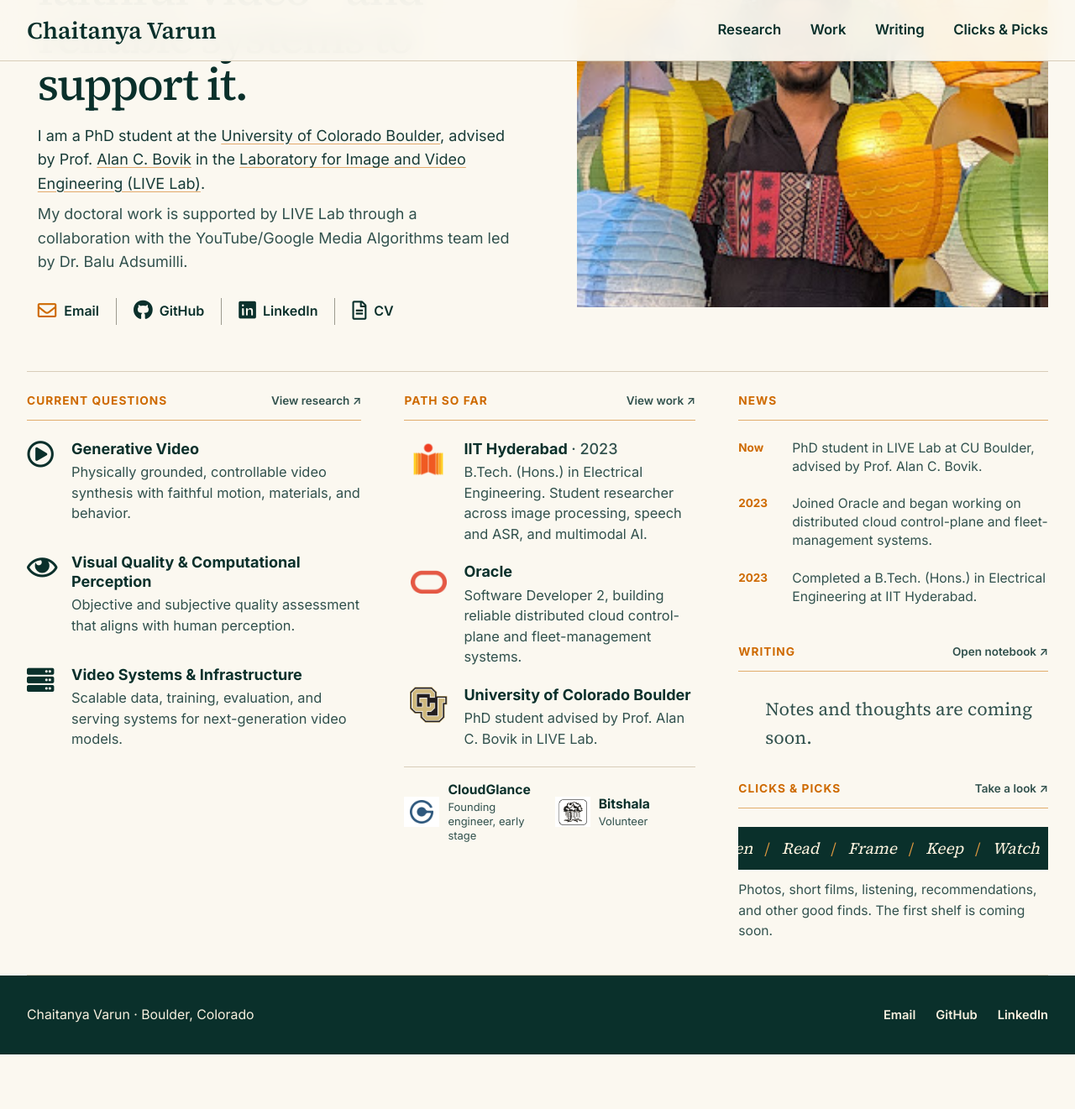
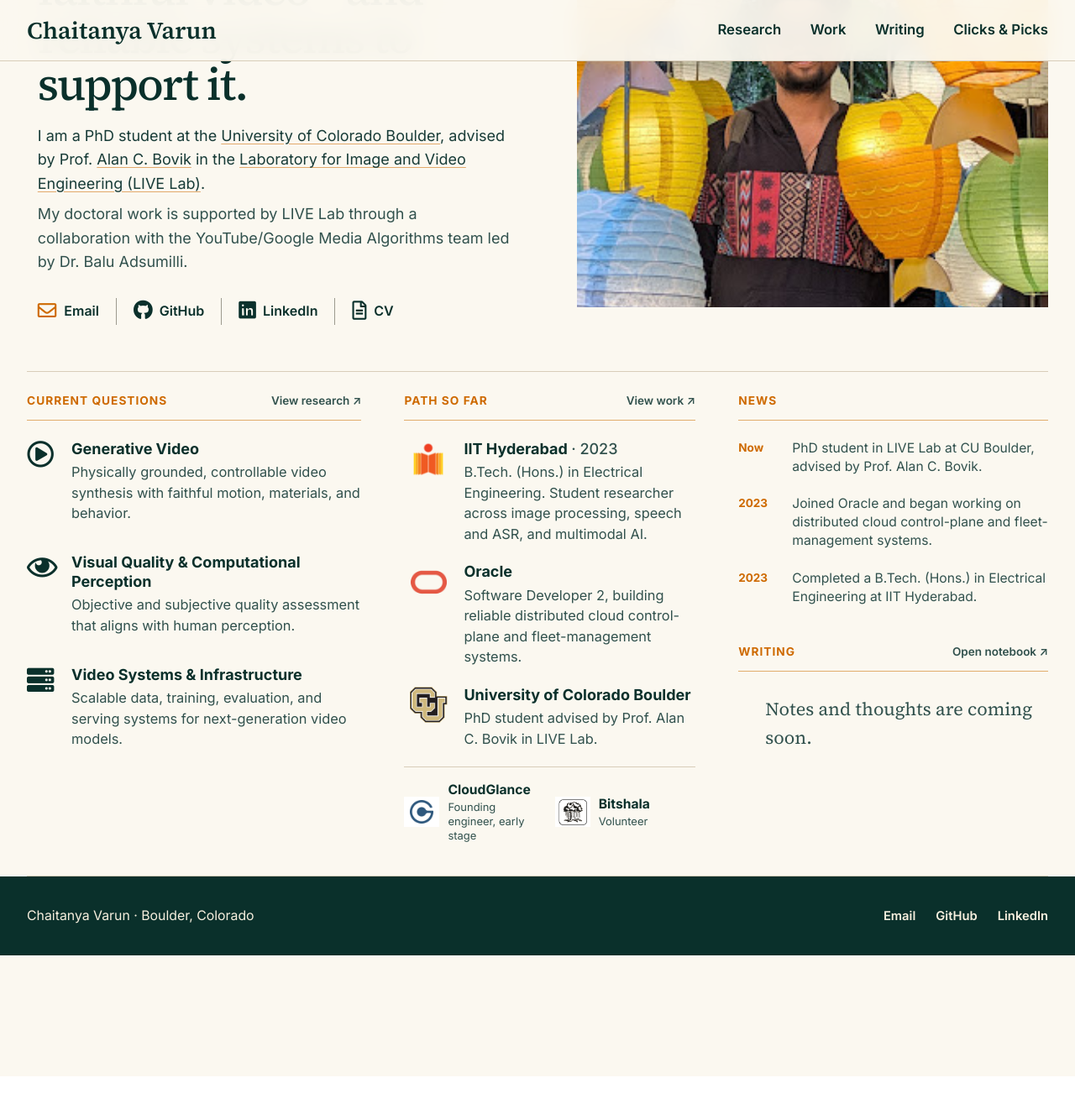
Before and after one commit to Chaitanya-Varun/Chaitanya-Varun.github.io, a Jekyll site: the page built from _pages/about.md, in a window 1280 px wide and 1400 px high, scrolled down 275 px. Shown: the top 1321 px of the window at 84% size. Built offline with Jekyll 4.4.1, drawn with Linux system fonts in a browser that asks for light colours; after the commit the page ends 1557 px from its top, so only the background shows below that.

Commit message:
Remove Clicks and Picks homepage preview

```diff
--- a/_layouts/home.html
+++ b/_layouts/home.html
@@ -108,18 +108,5 @@ body_class: home-page
       <p class="empty-note">Notes and thoughts are coming soon.</p>
     </section>
 
-    <section class="compact-section picks-preview" aria-labelledby="picks-title">
-      <div class="section-kicker">
-        <p id="picks-title">Clicks &amp; Picks</p>
-        <a href="{{ '/clicks-and-picks/' | relative_url }}">Take a look <span aria-hidden="true">↗</span></a>
-      </div>
-      <div class="picks-ticker" aria-hidden="true">
-        <div class="picks-ticker__track">
-          <span>Watch</span><span>Listen</span><span>Read</span><span>Frame</span><span>Keep</span>
-          <span>Watch</span><span>Listen</span><span>Read</span><span>Frame</span><span>Keep</span>
-        </div>
-      </div>
-      <p>Photos, short films, listening, recommendations, and other good finds. The first shelf is coming soon.</p>
-    </section>
   </div>
 </section>
--- a/_sass/_modern-site.scss
+++ b/_sass/_modern-site.scss
@@ -462,12 +462,6 @@ body.modern-site {
   font-size: 1.2rem;
 }
 
-.picks-preview > p {
-  margin: 12px 0 0;
-  color: var(--ink-soft);
-  font-size: 0.87rem;
-}
-
 .picks-ticker {
   overflow: hidden;
   padding: 11px 0;
@@ -835,9 +829,6 @@ body.modern-site {
     grid-template-columns: repeat(2, minmax(0, 1fr));
   }
 
-  .notes-column .picks-preview {
-    grid-column: 1 / -1;
-  }
 }
 
 @media (max-width: 700px) {
@@ -885,10 +876,6 @@ body.modern-site {
     grid-column: auto;
     padding-top: 0;
     border-top: 0;
-  }
-
-  .notes-column .picks-preview {
-    grid-column: auto;
   }
 
   .compact-section + .compact-section {
```
